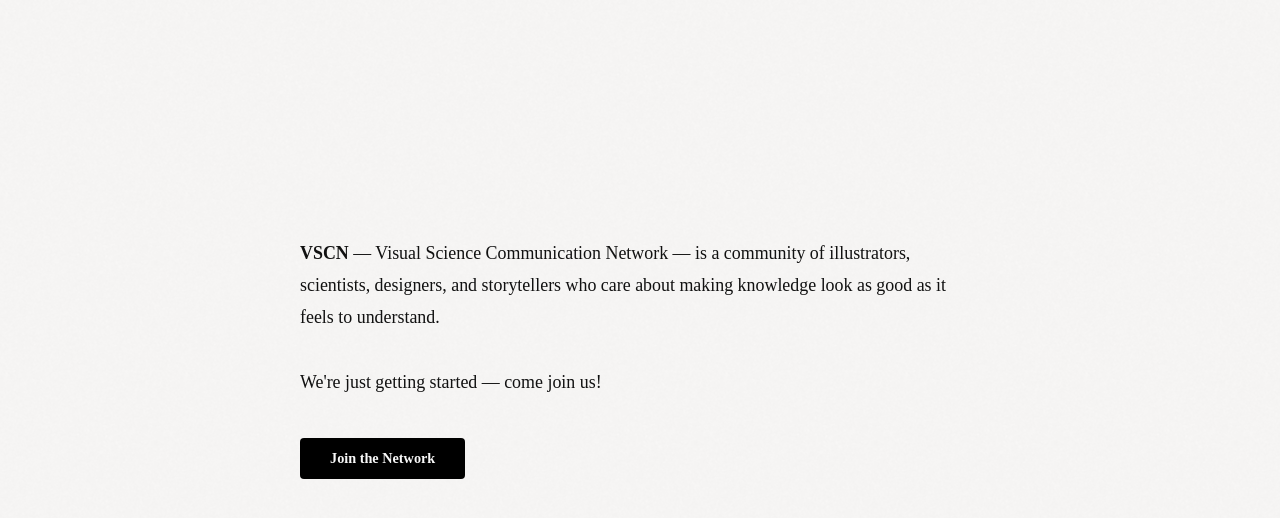
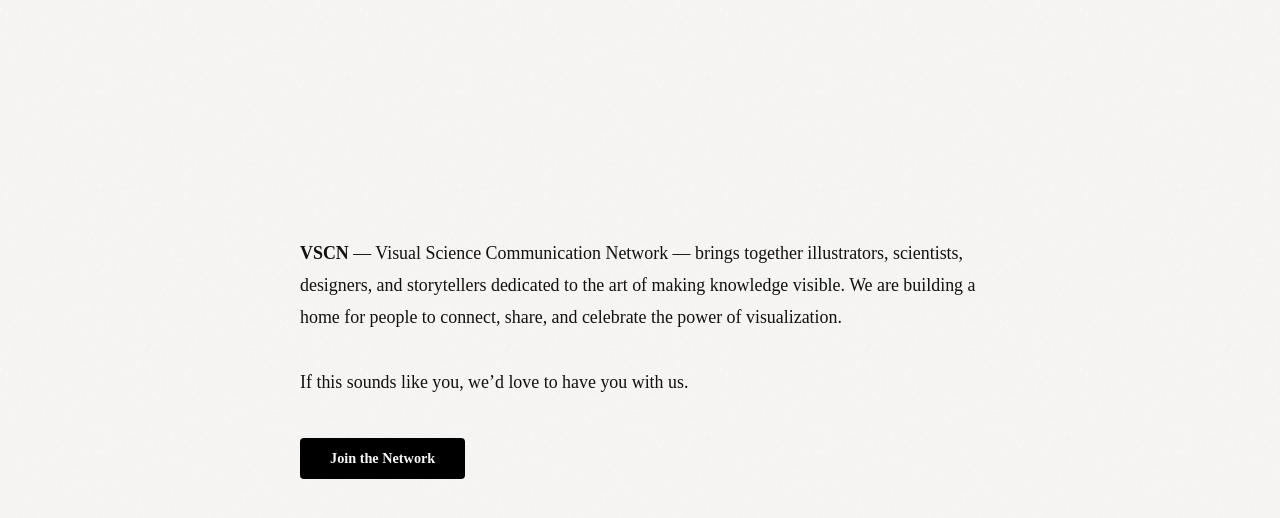
Before and after one commit to joshuabinswanger/VSCN, an Astro site: page / in a window 1280 px wide. Shown: the part 102-620 px from the top of the page. Built offline with nearby package versions, Linux system fonts and the light colour scheme; Astro itself is replaced by a stand-in of ours; no server answers.

Commit message:
updated blurb

```diff
--- a/src/components/LandingHero.astro
+++ b/src/components/LandingHero.astro
@@ -1,13 +1,15 @@
 ---
+
 ---
 
 <div class="wrapper">
   <div class="content">
     <p class="desc">
-      <strong>VSCN</strong> — Visual Science Communication Network — is a community of illustrators, scientists,
-      designers, and storytellers who care about making knowledge look as good as it feels to understand.
+      <strong>VSCN</strong> — Visual Science Communication Network — brings together illustrators, scientists,
+      designers, and storytellers dedicated to the art of making knowledge visible. We are building a
+      home for people to connect, share, and celebrate the power of visualization.
       <br /><br />
-      We're just getting started — come join us!
+      If this sounds like you, we’d love to have you with us.
     </p>
     <div class="actions">
       <a id="hero-cta" href="/signup" class="btn-solid btn-join">Join the Network</a>
```
